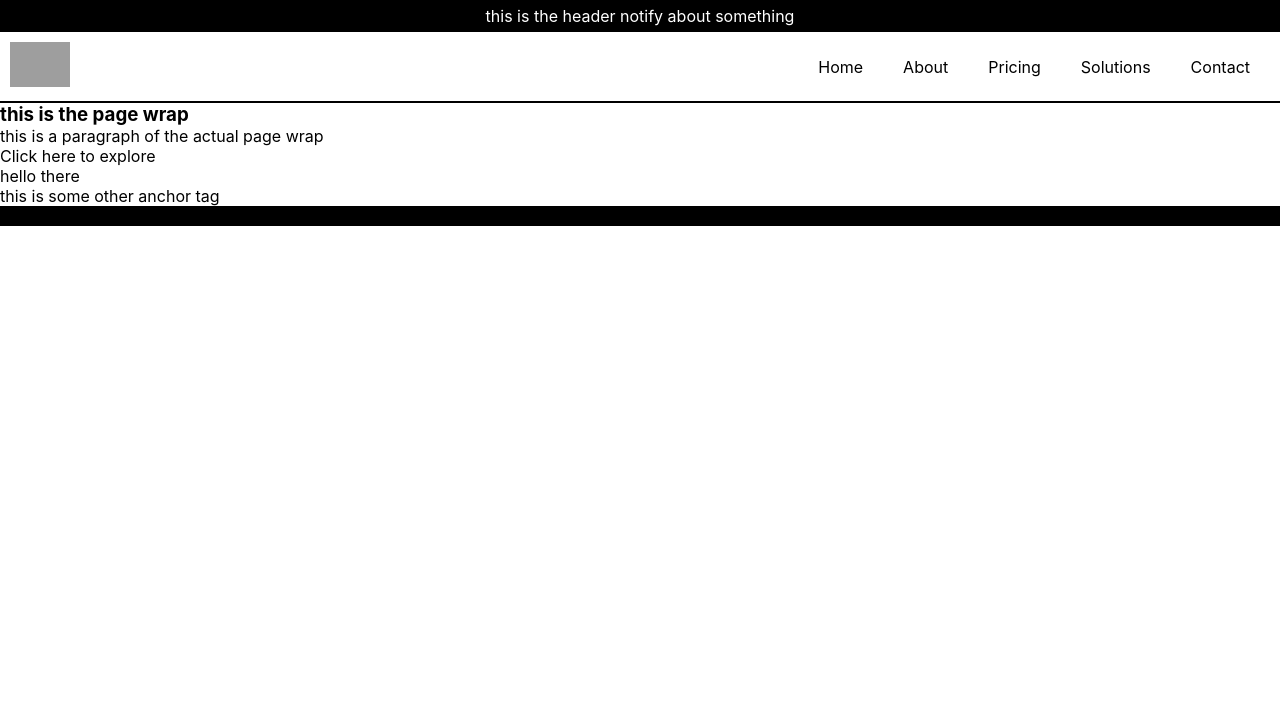
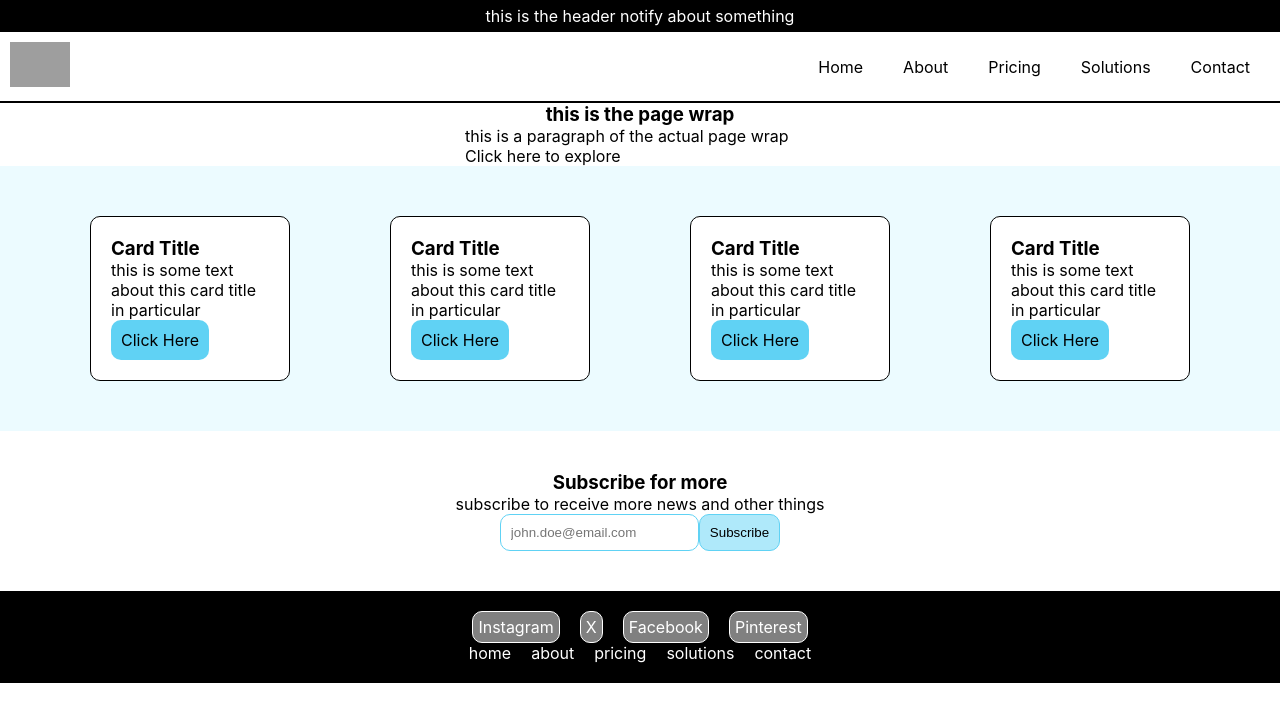
Before and after one commit to robertgarcia305/f1-react-landing-page, a React (Create React App) app: page / in a window 1280 px wide. Shown: the top 722 px of the page. Built offline with nearby package versions, Linux system fonts and the light colour scheme; grey boxes are pictures that could not be loaded.

Commit message:
new files

```diff
--- a/src/App.js
+++ b/src/App.js
@@ -8,6 +8,8 @@ import './App.css';
 import Header from "./Header";
 import Nav from "./Nav";
 import Cards from "./Cards";
+import Footer from "./Footer";
+import Subscribe from "./Subscribe";
 
 const Page = () => {
   return (
@@ -15,23 +17,10 @@ const Page = () => {
       <h3>this is the page wrap</h3>
       <p>this is a paragraph of the actual page wrap</p>
       <p><a href="#" className="button">Click here to explore</a></p>
-      <Cards />
     </div>
   );
 };
 
-const Footer = () => {
-  return (
-    <footer>
-      <div className="footer-left">
-
-      </div>
-      <ul className="footer-right">
-        <li><a href="#">Footer Item</a></li>
-      </ul>
-    </footer>
-  );
-};
 
 const App = () => {
   return (
@@ -39,6 +28,8 @@ const App = () => {
       <Header />
       <Nav />
       <Page />
+      <Cards />
+      <Subscribe />
       <Footer />
     </div>
   );
--- a/src/Cards.js
+++ b/src/Cards.js
@@ -3,9 +3,27 @@ import ReactDOM from "react-dom";
 
 const Cards = () => {
     return (
-        <div>
-            <p>hello there</p>
-            <a>this is some other anchor tag</a>
+        <div className="cards-wrap">
+            <div class="card-block">
+                <h3>Card Title</h3>
+                <p>this is some text about this card title in particular</p>
+                <div class="anchor-wrap"><a href="#">Click Here</a></div>
+            </div>
+            <div className="card-block">
+                <h3>Card Title</h3>
+                <p>this is some text about this card title in particular</p>
+                <div class="anchor-wrap"><a href="#">Click Here</a></div>
+            </div>
+            <div className="card-block">
+                <h3>Card Title</h3>
+                <p>this is some text about this card title in particular</p>
+                <div class="anchor-wrap"><a href="#">Click Here</a></div>
+            </div>
+            <div className="card-block">
+                <h3>Card Title</h3>
+                <p>this is some text about this card title in particular</p>
+                <div class="anchor-wrap"><a href="#">Click Here</a></div>
+            </div>
         </div>
     );
 }
--- /dev/null
+++ b/src/Footer.js
@@ -0,0 +1,26 @@
+import React from "react";
+import ReactDOM from "react-dom";
+
+const Footer = () => {
+    return (
+        <footer>
+            <div className="footer-top">
+                <div class="icon">Instagram</div>
+                <div class="icon">X</div>
+                <div class="icon">Facebook</div>
+                <div class="icon">Pinterest</div>
+            </div>
+            <div className="footer-bottom">
+                <ul>
+                <li><a href="#">home</a></li>
+                <li><a href="#">about</a></li>
+                <li><a href="#">pricing</a></li>
+                <li><a href="#">solutions</a></li>
+                <li><a href="#">contact</a></li>
+                </ul>
+            </div>
+        </footer>
+    );
+}
+
+export default Footer;
--- /dev/null
+++ b/src/Subscribe.js
@@ -0,0 +1,17 @@
+import React from "react";
+import ReactDOM from "react-dom";
+
+const Subscribe = () => {
+    return (
+        <div className="subscribe-wrap">
+            <h3>Subscribe for more</h3>
+            <p>subscribe to receive more news and other things</p>
+            <form action="subscribe.php" method="POST">
+                <input placeholder="john.doe@email.com"></input>
+                <button type="submit">Subscribe</button>
+            </form>
+        </div>
+    );
+}
+
+export default Subscribe;
--- a/src/index.css
+++ b/src/index.css
@@ -70,3 +70,124 @@ nav a:hover {
 footer {
   background-color: black;
 }
+
+.page-wrap {
+  display: flex;
+  flex-direction: column;
+  align-items: center;
+}
+
+.page-wrap p {
+  text-align: justify;
+  width: 350px;
+}
+
+.anchor-wrap {
+  background-color: #60d2f4;
+  width: fit-content;
+  padding: 10px;
+  border-radius: 10px;
+}
+
+.anchor-wrap a {
+  background-color: #60d2f4;
+  text-decoration: none;
+  color: black;
+  cursor: pointer;
+}
+
+.anchor-wrap a {
+  background-color: #60d2f4;
+  text-decoration: none;
+  color: black;
+  cursor: pointer;
+}
+
+.cards-wrap {
+  background-color: #ecfbff;
+  padding: 40px 0px;
+  display: flex;
+  justify-content: space-evenly;
+  flex-wrap: wrap;
+}
+
+.card-block {
+  border: 1px solid black;
+  border-radius: 10px;
+  margin: 10px;
+  width: 200px;
+  padding: 20px;
+  background-color: white;
+}
+
+/* subscribe */
+.subscribe-wrap {
+  padding: 40px 0px;
+  display: flex;
+  flex-direction: column;
+  align-items: center;
+}
+
+form {
+  display: flex;
+}
+
+input {
+  padding: 10px;
+  border: 1px solid #60d2f4;
+  border-radius: 10px;
+}
+button {
+  padding: 10px;
+  border-radius: 10px;
+  border: 1px solid #60d2f4;
+  background-color: #afe9fa;
+  cursor: pointer;
+}
+
+
+footer {
+  background-color: black;
+  color: white;
+  padding: 20px 0px;
+  display: flex;
+  justify-content: center;
+  flex-direction: column;
+  align-items: center;
+}
+
+footer ul {
+  display: flex;
+  list-style: none;
+  padding: 0px;
+  flex-wrap: wrap;
+}
+
+footer li {
+  margin: 0px 10px;
+}
+
+footer a {
+  color: white;
+  text-decoration: none;
+  transition: all 0.2s;
+}
+footer a:hover {
+  text-decoration: underline;
+}
+
+.footer-top {
+  display: flex;
+  flex-wrap: wrap;
+}
+
+.footer-top div {
+  margin: 0px 10px;
+}
+
+.icon {
+  background-color: grey;
+  border: 1px solid white;
+  padding: 5px;
+  border-radius: 10px;
+}
--- a/src/index.js
+++ b/src/index.js
@@ -22,6 +22,7 @@ import App from "./App";
 
 // a new way of rendering for react 18 is like this
 const root = ReactDOM.createRoot(document.getElementById("root"));
+
 root.render(
   <App />
 );
```
